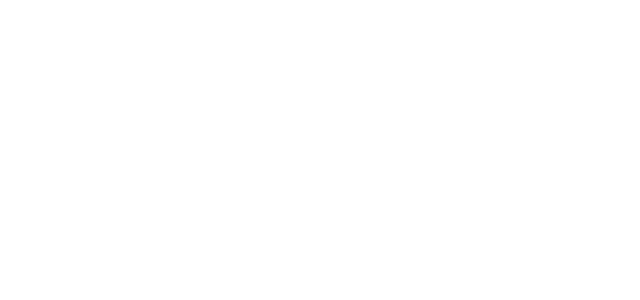
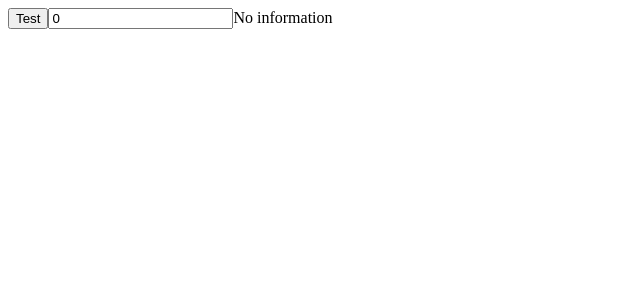
Before and after one commit to noahzeisberg/eternity, a Nuxt app: page / in a window 1280 px wide. Shown: the top 300 px of the page, without its empty margins (0-640 px from the left). Built offline with nearby package versions, Linux system fonts and the light colour scheme.

Commit message:
feat: add api endpoint connection for testing.

```diff
--- a/app.vue
+++ b/app.vue
@@ -1,7 +1,18 @@
 <template>
-
+  <button @click="makeApiCall">Test</button>
+  <input v-model="number" type="number">
+  <span>{{ text }}</span>
 </template>
 
 <script setup>
+const text = ref("No information")
+const number = ref(0)
 
+async function makeApiCall() {
+  const data = await $fetch("/api/students", {
+    method: "GET"
+  })
+
+  text.value = data["students"][number.value]
+}
 </script>
```
